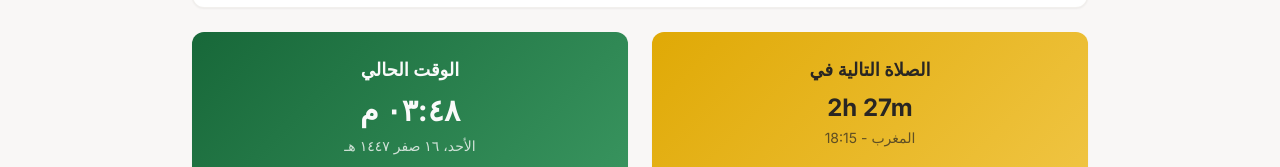
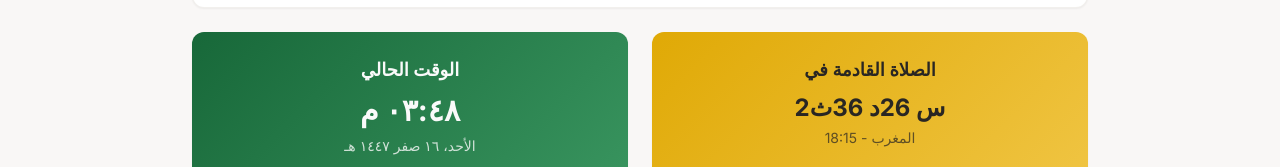
Before and after one commit to abdelrhman258/an-nur-compass, a React (Vite) app: page /prayer-times in a window 1280 px wide. Shown: the part 170-337 px from the top of the page. Built offline with nearby package versions, Linux system fonts and the light colour scheme.

Commit message:
Update prayer time display
Updated the prayer time display to show a countdown timer that updates frequently. Also improved text readability by adjusting the color for better contrast.

```diff
--- a/src/pages/PrayerTimes.tsx
+++ b/src/pages/PrayerTimes.tsx
@@ -98,54 +98,61 @@ const PrayerTimes = () => {
     }
   ];
 
-  // Calculate next prayer time and remaining time
+  // Calculate next prayer time and remaining time with seconds precision
   const calculateNextPrayer = () => {
     const now = new Date();
     const currentHour = now.getHours();
     const currentMinute = now.getMinutes();
-    const currentTimeInMinutes = currentHour * 60 + currentMinute;
+    const currentSecond = now.getSeconds();
+    const currentTimeInSeconds = currentHour * 3600 + currentMinute * 60 + currentSecond;
 
-    // Convert prayer times to minutes and filter only prayer times (not sunrise)
-    const prayerTimesInMinutes = prayerTimes
+    // Convert prayer times to seconds and filter only prayer times (not sunrise)
+    const prayerTimesInSeconds = prayerTimes
       .filter(prayer => prayer.type !== 'sunrise')
       .map(prayer => {
         const [hour, minute] = prayer.time.split(':').map(Number);
         return {
           ...prayer,
-          timeInMinutes: hour * 60 + minute
+          timeInSeconds: hour * 3600 + minute * 60
         };
       });
 
     // Find next prayer
-    let nextPrayer = prayerTimesInMinutes.find(prayer => prayer.timeInMinutes > currentTimeInMinutes);
+    let nextPrayer = prayerTimesInSeconds.find(prayer => prayer.timeInSeconds > currentTimeInSeconds);
 
     // If no prayer found today, next prayer is Fajr tomorrow
     if (!nextPrayer) {
-      nextPrayer = prayerTimesInMinutes[0]; // Fajr
+      nextPrayer = prayerTimesInSeconds[0]; // Fajr
       // Calculate time until Fajr tomorrow
-      const minutesUntilMidnight = (24 * 60) - currentTimeInMinutes;
-      const minutesFromMidnightToFajr = nextPrayer.timeInMinutes;
-      const totalMinutesRemaining = minutesUntilMidnight + minutesFromMidnightToFajr;
+      const secondsUntilMidnight = (24 * 3600) - currentTimeInSeconds;
+      const secondsFromMidnightToFajr = nextPrayer.timeInSeconds;
+      const totalSecondsRemaining = secondsUntilMidnight + secondsFromMidnightToFajr;
 
-      const hoursRemaining = Math.floor(totalMinutesRemaining / 60);
-      const minutesRemaining = totalMinutesRemaining % 60;
+      const hoursRemaining = Math.floor(totalSecondsRemaining / 3600);
+      const minutesRemaining = Math.floor((totalSecondsRemaining % 3600) / 60);
+      const secondsRemainingFinal = totalSecondsRemaining % 60;
 
       return {
         name: nextPrayer.name,
         time: nextPrayer.time,
-        remaining: `${hoursRemaining}h ${minutesRemaining}m`
+        remaining: language === 'ar' ?
+          `${hoursRemaining}س ${minutesRemaining}د ${secondsRemainingFinal}ث` :
+          `${hoursRemaining}h ${minutesRemaining}m ${secondsRemainingFinal}s`
       };
     }
 
     // Calculate remaining time for today's prayer
-    const minutesRemaining = nextPrayer.timeInMinutes - currentTimeInMinutes;
-    const hoursRemaining = Math.floor(minutesRemaining / 60);
-    const minutesRemainingFinal = minutesRemaining % 60;
+    const secondsRemaining = nextPrayer.timeInSeconds - currentTimeInSeconds;
+    const hoursRemaining = Math.floor(secondsRemaining / 3600);
+    const minutesRemainingFinal = Math.floor((secondsRemaining % 3600) / 60);
+    const secondsRemainingFinal = secondsRemaining % 60;
 
     return {
       name: nextPrayer.name,
       time: nextPrayer.time,
-      remaining: `${hoursRemaining}h ${minutesRemainingFinal}m`
+      remaining: language === 'ar' ?
+        `${hoursRemaining}س ${minutesRemainingFinal}د ${secondsRemainingFinal}ث` :
+        `${hoursRemaining}h ${minutesRemainingFinal}m ${secondsRemainingFinal}s`
     };
   };
 
@@ -178,8 +185,8 @@ const PrayerTimes = () => {
     // Update immediately
     updateTimes();
 
-    // Update every minute
-    const timer = setInterval(updateTimes, 60000);
+    // Update every 10 seconds for responsive countdown
+    const timer = setInterval(updateTimes, 10000);
 
     // Simulate location detection
     setTimeout(() => {
@@ -255,7 +262,9 @@ const PrayerTimes = () => {
 
             <Card className="bg-gradient-secondary text-secondary-foreground border-0">
               <CardContent className="p-6 text-center">
-                <h3 className="text-lg font-semibold mb-2">{t('nextPrayerIn')}</h3>
+                <h3 className="text-lg font-semibold mb-2">
+                  {language === 'ar' ? 'الصلاة القادمة في' : t('nextPrayerIn')}
+                </h3>
                 <p className="text-2xl font-bold text-foreground">{nextPrayerInfo.remaining}</p>
                 <p className="text-sm opacity-90 mt-1 text-foreground/80">{nextPrayerInfo.name} - {nextPrayerInfo.time}</p>
               </CardContent>
@@ -357,11 +366,11 @@ const PrayerTimes = () => {
 
                 <div className="flex items-center justify-between p-4 bg-accent/20 rounded-lg">
                   <span className="text-sm text-muted-foreground">
-                    تم اختيار: {audioService.getAdhanOptions().find(opt => opt.id === selectedAdhan)?.arabicName}
+                    {language === 'ar' ? 'تم اختيار:' : 'Selected:'} {audioService.getAdhanOptions().find(opt => opt.id === selectedAdhan)?.arabicName}
                   </span>
                   <Button variant="outline" size="sm" onClick={playAdhanPreview}>
                     <Volume2 className="w-4 h-4 mr-2" />
-                    {t('previewAdhan')}
+                    {language === 'ar' ? 'معاينة الأذان' : t('previewAdhan')}
                   </Button>
                 </div>
               </div>
```
